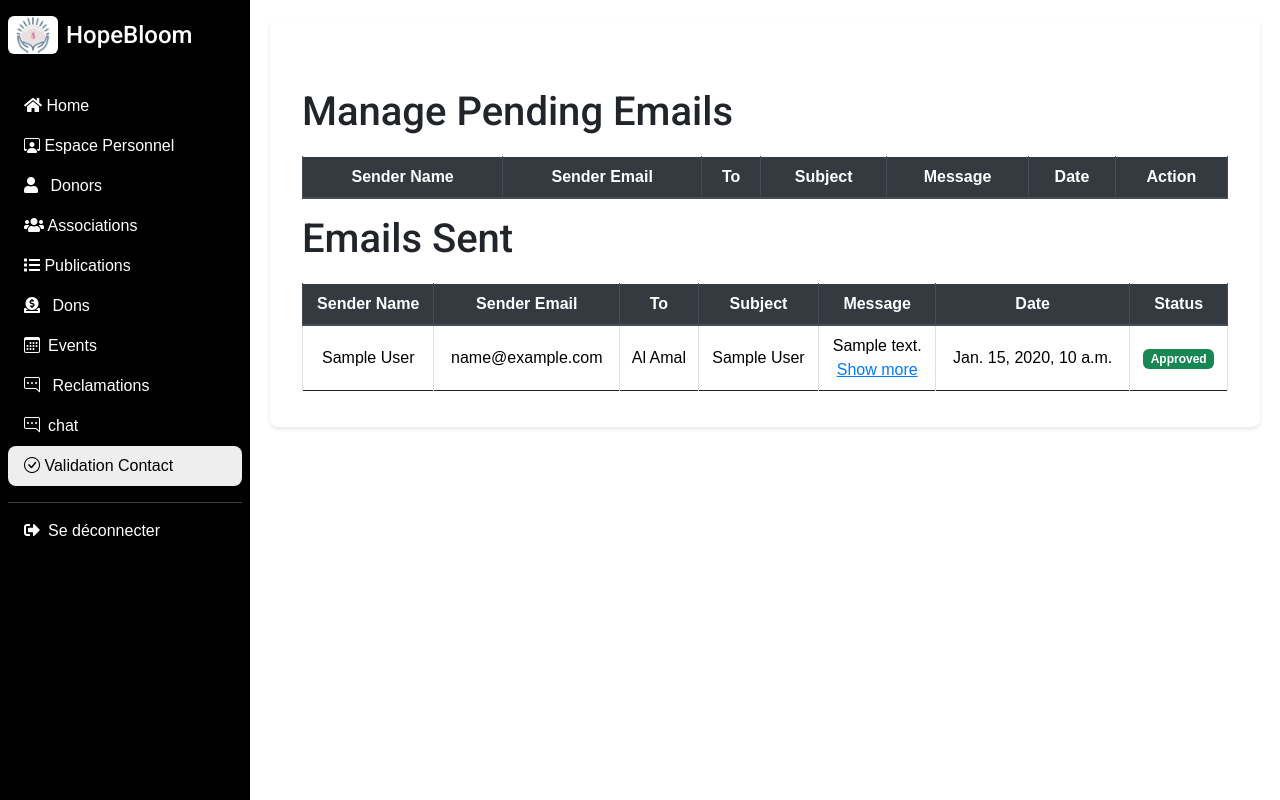
After one commit to kawtarsimmad/PfeFinal, a Django app: page /users/dashboardAdmin/manage-pending-emails/ in a window 1280 px wide. The commit adds this page. Run offline with Django 5.2, Linux system fonts and the light colour scheme; a user stored in the database is signed in; data comes from the database, SQL or seed files in the repository; both versions use the stored data as it was after the commit; tables that the repository leaves empty hold one stand-in row (values such as "Sample post"); lists and menus that the app fills with data are empty; some libraries are stand-ins or nearby versions.

Commit message:
conact association
add the validation requirement to email be sent to the associaton

```diff
--- a/project/templates/base.html
+++ b/project/templates/base.html
@@ -192,6 +192,7 @@
               <nav id="navbar" class="navbar navbar-right">
                 <ul>
                   <li><a class="nav-link scrollto active" href="/">Home</a></li>
+                  <li><a class="nav-link" href="{% url 'association_list' %}">Associations</a></li>
                   <li class="nav-item dropdown">
                     <a class="nav-link dropdown-toggle" href="#" id="navbarDropdown" role="button" data-bs-toggle="dropdown" aria-expanded="false">Categories</a>
                     <ul class="dropdown-menu" aria-labelledby="navbarDropdown">
--- a/project/templates/categories/children.html
+++ b/project/templates/categories/children.html
@@ -80,9 +80,10 @@
             <nav id="navbar" class="navbar">
                 <ul>
 
-                    <li><a class="nav-link scrollto active" href="/">Home</a></li>
+                    <li><a class="nav-link" href="/">Home</a></li>
+                    <li><a class="nav-link " href="{% url 'association_list' %}">Associations</a></li>
                     <li class="nav-item dropdown">
-                      <a class="nav-link dropdown-toggle" href="#" id="navbarDropdown" role="button" data-bs-toggle="dropdown" aria-expanded="false">Categories</a>
+                      <a class="nav-link dropdown-toggle scrollto active" href="#" id="navbarDropdown" role="button" data-bs-toggle="dropdown" aria-expanded="false">Categories</a>
                       <ul class="dropdown-menu" aria-labelledby="navbarDropdown">
                         <li><a class="dropdown-item" href="{%url 'Health' %}" >Healthcare</a></li>
                         <li><a class="dropdown-item" href="{%url 'Education' %}">Education</a></li>
--- a/project/templates/categories/education.html
+++ b/project/templates/categories/education.html
@@ -80,9 +80,10 @@
             <nav id="navbar" class="navbar">
                 <ul>
 
-                    <li><a class="nav-link scrollto active" href="/">Home</a></li>
+                    <li><a class="nav-link" href="/">Home</a></li>
+                    <li><a class="nav-link " href="{% url 'association_list' %}">Associations</a></li>
                     <li class="nav-item dropdown">
-                      <a class="nav-link dropdown-toggle" href="#" id="navbarDropdown" role="button" data-bs-toggle="dropdown" aria-expanded="false">Categories</a>
+                      <a class="nav-link dropdown-toggle scrollto active" href="#" id="navbarDropdown" role="button" data-bs-toggle="dropdown" aria-expanded="false">Categories</a>
                       <ul class="dropdown-menu" aria-labelledby="navbarDropdown">
                         <li><a class="dropdown-item" href="{%url 'Health' %}" >Healthcare</a></li>
                         <li><a class="dropdown-item" href="{%url 'Education' %}">Education</a></li>
--- a/project/templates/categories/environment.html
+++ b/project/templates/categories/environment.html
@@ -80,9 +80,10 @@
             <nav id="navbar" class="navbar">
                 <ul>
 
-                    <li><a class="nav-link scrollto active" href="/">Home</a></li>
+                    <li><a class="nav-link" href="/">Home</a></li>
+                    <li><a class="nav-link " href="{% url 'association_list' %}">Associations</a></li>
                     <li class="nav-item dropdown">
-                      <a class="nav-link dropdown-toggle" href="#" id="navbarDropdown" role="button" data-bs-toggle="dropdown" aria-expanded="false">Categories</a>
+                      <a class="nav-link dropdown-toggle scrollto active" href="#" id="navbarDropdown" role="button" data-bs-toggle="dropdown" aria-expanded="false">Categories</a>
                       <ul class="dropdown-menu" aria-labelledby="navbarDropdown">
                         <li><a class="dropdown-item" href="{%url 'Health' %}" >Healthcare</a></li>
                         <li><a class="dropdown-item" href="{%url 'Education' %}">Education</a></li>
--- a/project/templates/nav.html
+++ b/project/templates/nav.html
@@ -191,7 +191,8 @@
               </h1>
               <nav id="navbar" class="navbar navbar-right">
                 <ul>
-                  <li><a class="nav-link scrollto active" href="/">Home</a></li>
+                  <li><a class="nav-link" href="/">Home</a></li>
+                  <li><a class="nav-link scrollto active" href="{% url 'association_list' %}">Associations</a></li>
                   <li class="nav-item dropdown">
                     <a class="nav-link dropdown-toggle" href="#" id="navbarDropdown" role="button" data-bs-toggle="dropdown" aria-expanded="false">Categories</a>
                     <ul class="dropdown-menu" aria-labelledby="navbarDropdown">
--- a/project/templates/sidebar.html
+++ b/project/templates/sidebar.html
@@ -99,6 +99,7 @@
                         <li><a class="text-decoration-none px-3 py-2 d-block" href="{% url 'events' %}"><i class="bi bi-calendar3 me-2"></i>Events</a></li>
                         <li><a class="text-decoration-none px-3 py-2 d-block" href="{% url 'reclamations' %}"><i class="bi bi-chat-right-dots me-2"></i> Reclamations</a></li>
                         <li><a class="text-decoration-none px-3 py-2 d-block" href="{% url 'chat_page' %}"><i class="bi bi-chat-right-dots me-2"></i>chat</a></li>
+                        <li><a class="text-decoration-none px-3 py-2 d-block" href="{% url 'manage_pending_emails' %}"><i class="bi bi-check-circle"></i> Validation Contact</a></li>
                     {% elif user.is_association %}
                         <li><a href="{% url 'PubList' %}" class="text-decoration-none px-3 py-2 d-block"><i class="fas fa-list"></i> Mes Publications</a></li>
                         <li><a class="text-decoration-none px-3 py-2 d-block" href="{% url 'event_list' %}"><i class="bi bi-calendar3 me-2"></i>Mes Events</a></li>
--- /dev/null
+++ b/project/templates/users/manage_pending_emails.html
@@ -0,0 +1,164 @@
+{% extends 'sidebar.html' %}
+{% load static %}
+<!DOCTYPE html>
+<html>
+<head>
+    <title>Manage Pending Emails</title>
+    <link href="https://cdn.jsdelivr.net/npm/bootstrap@5.3.2/dist/css/bootstrap.min.css" rel="stylesheet">
+
+    {% block extra_styles %}
+    <style>
+        body {
+            font-family: Arial, sans-serif;
+            background-color: #fff;
+        }
+        .main-content {
+            padding: 20px;
+            background-color: #fff;
+            border-radius: 8px;
+            box-shadow: 0 2px 4px rgba(0, 0, 0, 0.1);
+            margin: 20px;
+        }
+        .table-responsive {
+            margin-top: 20px;
+        }
+        table {
+            background-color: white;
+        }
+        thead {
+            background-color: #343a40;
+            color: white;
+        }
+        tbody tr:hover {
+            background-color: #f1f1f1;
+        }
+        .table thead th, .table tbody td {
+            text-align: center;
+            vertical-align: middle;
+        }
+        .message-content {
+            max-width: 200px;
+            white-space: nowrap;
+            overflow: hidden;
+            text-overflow: ellipsis;
+        }
+        .message-content-full {
+            white-space: normal;
+        }
+        .btn-toggle-message {
+            cursor: pointer;
+            color: #007bff;
+            text-decoration: underline;
+        }
+    </style>
+    {% endblock %}
+</head>
+<body>
+    {% block content %}
+    <div class="main-content">
+        <div class="container mt-5">
+            <div class="row">
+                <div class="col-md-12">
+                    <h1>Manage Pending Emails</h1>
+                    <div class="table-responsive">
+                        <table class="table table-bordered table-hover">
+                            <thead class="thead-dark">
+                                <tr>
+                                    <th>Sender Name</th>
+                                    <th>Sender Email</th>
+                                    <th>To</th>
+                                    <th>Subject</th>
+                                    <th>Message</th>
+                                    <th>Date</th>
+                                    <th>Action</th>
+                                </tr>
+                            </thead>
+                            <tbody>
+                                {% for email in pending_emails %}
+                                <tr>
+                                    <td>{{ email.sender_name }}</td>
+                                    <td>{{ email.sender_email }}</td>
+                                    <td>{{ email.association }}</td>
+                                    <td>{{ email.subject }}</td>
+                                    <td>
+                                        <div class="message-content" id="message-content-{{ email.id }}">{{ email.message_content }}</div>
+                                        <div class="btn-toggle-message" onclick="toggleMessage({{ email.id }})">Show more</div>
+                                    </td>
+                                    <td>{{ email.created_at }}</td>
+                                    <td>
+                                        <form method="post">
+                                            {% csrf_token %}
+                                            <input type="hidden" name="email_id" value="{{ email.id }}">
+                                            <button type="submit" name="action" value="approve" class="btn btn-success"><i class="bi bi-check-circle">Approve</button>
+                                            <button type="submit" name="action" value="deny" class="btn btn-danger"><i class="fas fa-trash">Deny</button>
+                                        </form>
+                                    </td>
+                                </tr>
+                                {% endfor %}
+                            </tbody>
+                        </table>
+                    </div>
+                </div>
+            </div>
+            <div class="row">
+                <div class="col-md-12">
+                    <h1>Emails Sent</h1>
+                    <div class="table-responsive">
+                        <table class="table table-bordered table-hover">
+                            <thead class="thead-dark">
+                                <tr>
+                                    <th>Sender Name</th>
+                                    <th>Sender Email</th>
+                                    <th>To</th>
+                                    <th>Subject</th>
+                                    <th>Message</th>
+                                    <th>Date</th>
+                                    <th>Status</th>
+                                </tr>
+                            </thead>
+                            <tbody>
+                                {% for email in emails %}
+                                <tr>
+                                    <td>{{ email.sender_name }}</td>
+                                    <td>{{ email.sender_email }}</td>
+                                    <td>{{ email.association.user.first_name }}</td>
+                                    <td>{{ email.subject }}</td>
+                                    <td>
+                                        <div class="message-content" id="message-content-{{ email.id }}">{{ email.message_content }}</div>
+                                        <div class="btn-toggle-message" onclick="toggleMessage({{ email.id }})">Show more</div>
+                                    </td>
+                                    <td>{{ email.created_at }}</td>
+                                    <td>
+                                        {% if email.approved %}
+                                            <span class="badge bg-success">Approved</span>
+                                        {% else %}
+                                            <span class="badge bg-danger">Denied</span>
+                                        {% endif %}
+                                    </td>
+                                </tr>
+                                {% endfor %}
+                            </tbody>
+                        </table>
+                    </div>
+                </div>
+            </div>
+        </div>
+    </div>
+
+    <script>
+        function toggleMessage(id) {
+            var messageDiv = document.getElementById('message-content-' + id);
+            if (messageDiv.classList.contains('message-content')) {
+                messageDiv.classList.remove('message-content');
+                messageDiv.classList.add('message-content-full');
+                messageDiv.nextElementSibling.textContent = 'Show less';
+            } else {
+                messageDiv.classList.remove('message-content-full');
+                messageDiv.classList.add('message-content');
+                messageDiv.nextElementSibling.textContent = 'Show more';
+            }
+        }
+    </script>
+    {% endblock content %}
+</body>
+</html>
--- a/project/users/urls.py
+++ b/project/users/urls.py
@@ -58,6 +58,8 @@ urlpatterns = [
     path('dashboardAdmin/activate_alert/', views.activate_alert, name='activate_alert'),
     path('dashboardAdmin/desactivate_alert/', views.desactivate_alert, name='desactivate_alert'),
 
+    path('dashboardAdmin/manage-pending-emails/', views.manage_pending_emails, name='manage_pending_emails'),
+
 ]
 if settings.DEBUG:
     urlpatterns += static(settings.MEDIA_URL,document_root=settings.MEDIA_ROOT)
--- a/project/users/views.py
+++ b/project/users/views.py
@@ -32,7 +32,7 @@ from django.utils.encoding import force_bytes, force_str
 from django.contrib.auth import authenticate, login, logout
 from . tokens import generate_token
 from django.contrib import messages
-from .models import User,Admin, Donor, Association, Alert ###########
+from .models import User,Admin, Donor, Association, Alert , PendingEmail###########
 from publications.models import Publication
 from categories.models import Category
 from reclamations.models import Reclamation
@@ -40,12 +40,20 @@ from dons.models import Don
 from django.core.exceptions import ValidationError
 from django.http import HttpResponseBadRequest
 from django.contrib.auth import update_session_auth_hash
-
+from functools import wraps
 
 #
 class HomeView(TemplateView):
     template_name = 'users/home.html'
 
+def admin_required(view_func):
+    @wraps(view_func)
+    def _wrapped_view(request, *args, **kwargs):
+        if request.user.is_authenticated and getattr(request.user, 'is_admin', False):
+            return view_func(request, *args, **kwargs)
+        else:
+            return HttpResponseForbidden("You do not have permission to access this page.")
+    return _wrapped_view
 
 def activate(request,uidb64,token):
     try:
@@ -347,7 +355,7 @@ def signupadmin(request):
 
     return render(request, 'users/adminregister.html', {'error': False, 'message': ''})
 
-
+@admin_required
 @login_required(login_url="")
 def dashboardAdmin(request):
     user = request.user
@@ -393,6 +401,7 @@ def custom_logout(request):
 
 ####################### Ajouter et modifier users #####################
 ###### Donor ############
+@admin_required
 def add_donor(request):
     if request.method == 'POST':
         name = request.POST.get('name')
@@ -474,7 +483,7 @@ def update_donor(request, donor_id):
             return HttpResponseBadRequest(e)
 
     return render(request, 'users/update_donor.html', {'donor': donor})
-
+@admin_required
 def delete_donor(request, donor_id):
     donor = get_object_or_404(Donor, pk=donor_id)
     donor.user.delete()
@@ -484,7 +493,7 @@ def delete_donor(request, donor_id):
 
 ##### Association ########################
 
-
+@admin_required
 def add_association(request):
     if request.method == 'POST':
         name = request.POST.get('name', None)
@@ -576,7 +585,7 @@ def update_association(request, association_id):
                 return HttpResponseBadRequest(e)
 
     return render(request, 'users/update_association.html', {'association': association})
-
+@admin_required
 def delete_association(request, association_id):
     association = Association.objects.get(pk=association_id)
     association.user.delete()
@@ -610,20 +619,13 @@ def contact_association(request, association_id):
         # Get the association based on association_id
         association = Association.objects.get(id=association_id)
 
-        # Compose the email message including sender's details
-        message = f"Hello {association.user.first_name},\n\n"
-        message += f"This is to inform you that {sender_name} ({sender_email}) wants to contact you.\n\n"
-        message += f"Message Content:\n{message_content}\n\n"
-        message += "Please respond to this email to follow up.\n\n"
-        message += "Best regards,\nHopeBloom"
-
-        # Send email using sender's email as 'from_email'
-        send_mail(
+        # Store the email details in the PendingEmail model for validation
+        PendingEmail.objects.create(
+            association=association,
             subject=subject,
-            message=message,
-            from_email=sender_email,  # Use sender's email as 'from_email'
-            recipient_list=[association.user.email],
-            fail_silently=False,  # Set to True to ignore errors during email sending
+            sender_name=sender_name,
+            sender_email=sender_email,
+            message_content=message_content
         )
 
         return render(request, 'users/contact_association.html', {
@@ -636,13 +638,51 @@ def contact_association(request, association_id):
         association = Association.objects.get(id=association_id)
 
         return render(request, 'users/contact_association.html', {'association': association})
+@admin_required
+def manage_pending_emails(request):
+    pending_emails = PendingEmail.objects.filter(processed=False)
+    emails=PendingEmail.objects.filter(processed=True)
 
 
+    if request.method == 'POST':
+        action = request.POST.get('action')
+        email_id = request.POST.get('email_id')
+        pending_email = get_object_or_404(PendingEmail, id=email_id)
+
+        if action == 'approve':
+            # Compose and send the email
+            association = pending_email.association
+            message = f"Hello {association.user.first_name},\n\n"
+            message += f"This is to inform you that {pending_email.sender_name} ({pending_email.sender_email}) wants to contact you.\n\n"
+            message += f"Message Content:\n{pending_email.message_content}\n\n"
+            message += "Please respond to this email to follow up.\n\n"
+            message += "Best regards,\nHopeBloom"
+
+            send_mail(
+                subject=pending_email.subject,
+                message=message,
+                from_email=pending_email.sender_email,
+                recipient_list=[association.user.email],
+                fail_silently=False,
+            )
+            pending_email.approved = True
+        elif action == 'deny':
+            pending_email.approved = False
+
+        pending_email.processed = True
+        pending_email.save()
+    context={
+            'pending_emails': pending_emails,
+            'emails': emails,
+    }
+
+    return render(request, 'users/manage_pending_emails.html', context)
 
 def contact_success(request):
     return render(request, 'users/contact_success.html')
 
 ####################################### Activate/desactivat Alert ###################################################
+@admin_required
 def activate_alert(request):
     if request.method == "POST":
         alert = Alert.objects.first()
@@ -670,7 +710,7 @@ def activate_alert(request):
 
         return redirect('dashboardAdmin')
     return render(request, 'activate_alert')
-
+@admin_required
 def desactivate_alert(request):
     if request.method == "POST":
         alert = Alert.objects.first()
```
Also changed, not shown: project/templates/categories/health.html (+4 -3 lines), project/templates/categories/urgent.html (+4 -3 lines), project/users/models.py (+10 -0 lines), project/db.sqlite3, project/users/migrations/0004_pendingemail.py (added).
